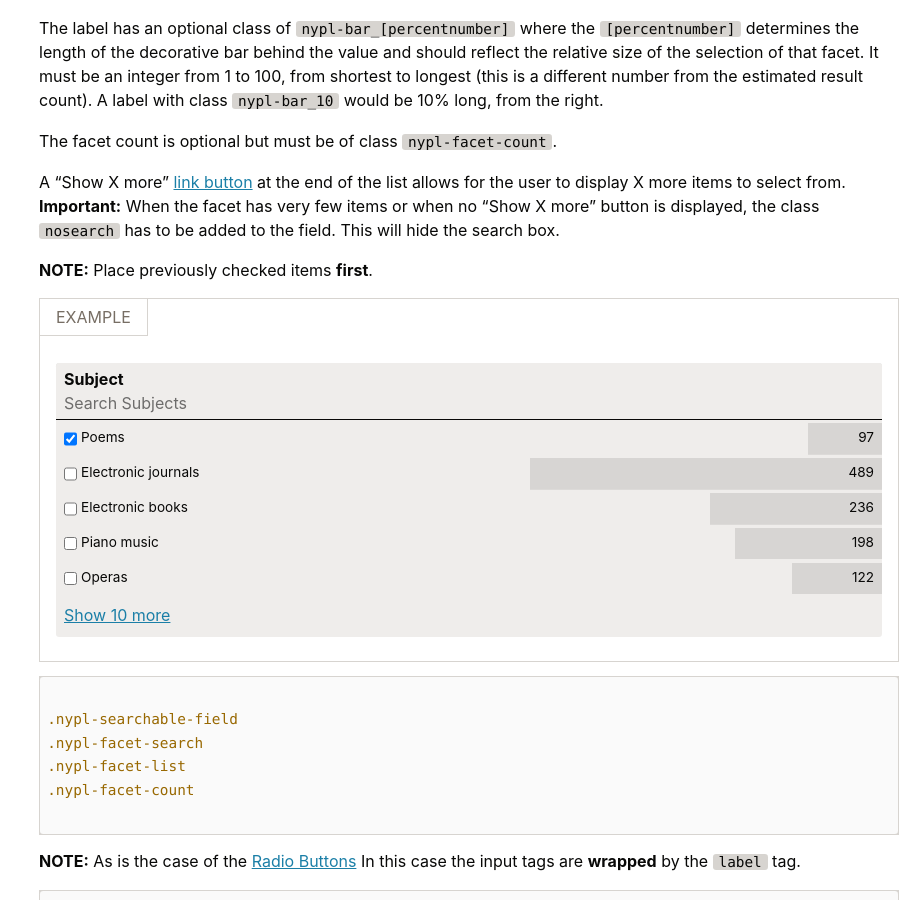
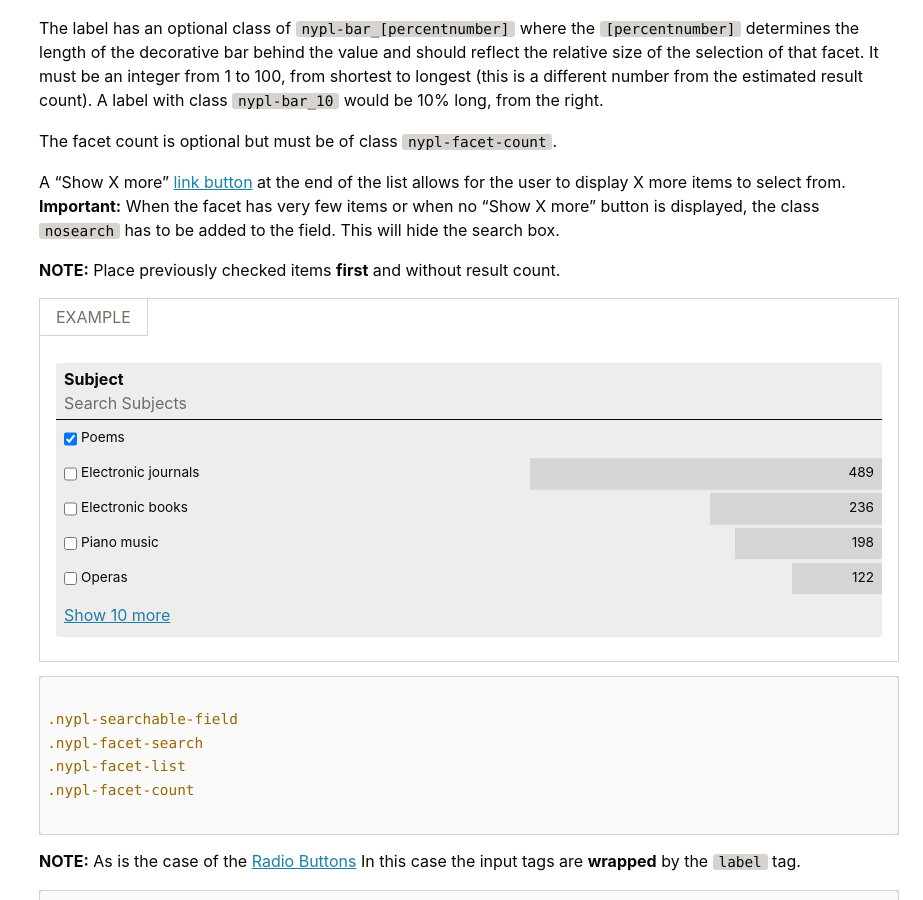
Before and after one commit to NYPL/design-toolkit, a Jekyll site: the page built from docs/_sections/forms.html, in a window 1280 px wide and 900 px high, scrolled down 6504 px. Shown: the whole window, without its empty margins (357-1280 px from the left). Built offline with Jekyll 4.4.1, drawn with Linux system fonts in a browser that asks for light colours; nearby versions of some CDN libraries.

Commit message:
:space_invader: amended searchable field example

```diff
--- a/docs/_sections/forms.html
+++ b/docs/_sections/forms.html
@@ -278,7 +278,7 @@ $('#date-of-birth').mask('00/00/0000');
 
     <p>A “Show X more” <a href="buttons.html#linkButton">link button</a> at the end of the list allows for the user to display X more items to select from. <strong>Important:</strong> When the facet has very few items or when no “Show X more” button is displayed, the class <code>nosearch</code> has to be added to the field. This will hide the search box.</p>
 
-    <p><strong>NOTE:</strong> Place previously checked items <strong>first</strong>.</p>
+    <p><strong>NOTE:</strong> Place previously checked items <strong>first</strong> and without result count.</p>
 
     <div class="nypl-toolkit-example">
       <span class="nypl-example-text">Example</span>
@@ -288,12 +288,11 @@ $('#date-of-birth').mask('00/00/0000');
     <input id="subject-text" type="text" placeholder="Search Subjects" />
   </div>
   <div class="nypl-facet-list">
-    <label for="subject-poems" class="nypl-bar_9">
+    <label for="subject-poems">
       <input id="subject-poems" type="checkbox" name="subject" value="poems" checked="checked">
       <span>
         Poems
       </span>
-      <span class="nypl-facet-count">97</span>
     </label>
     <label for="subject-ejournals" class="nypl-bar_43">
       <input id="subject-ejournals" type="checkbox" name="subject" value="ejournals">
```
